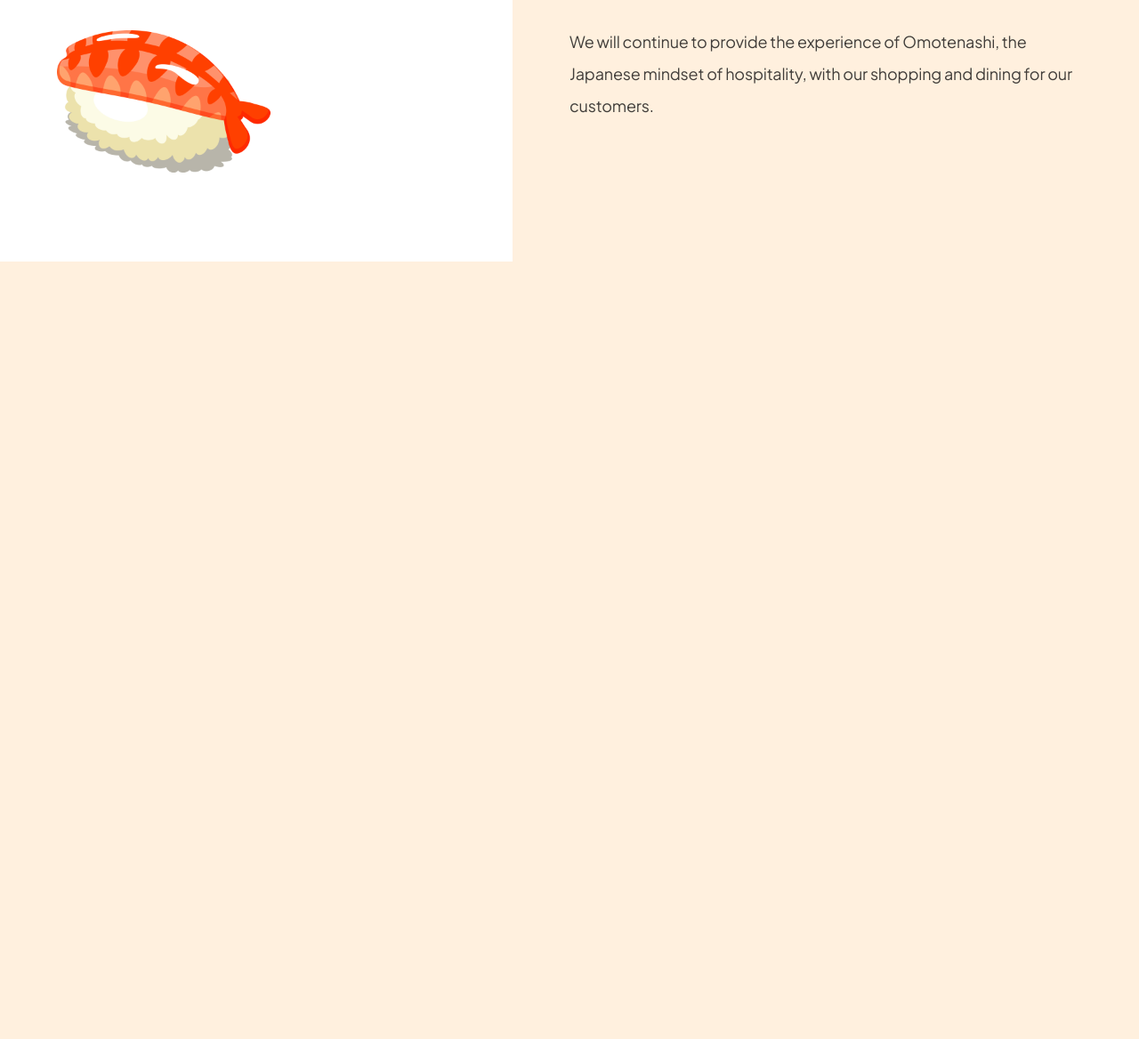
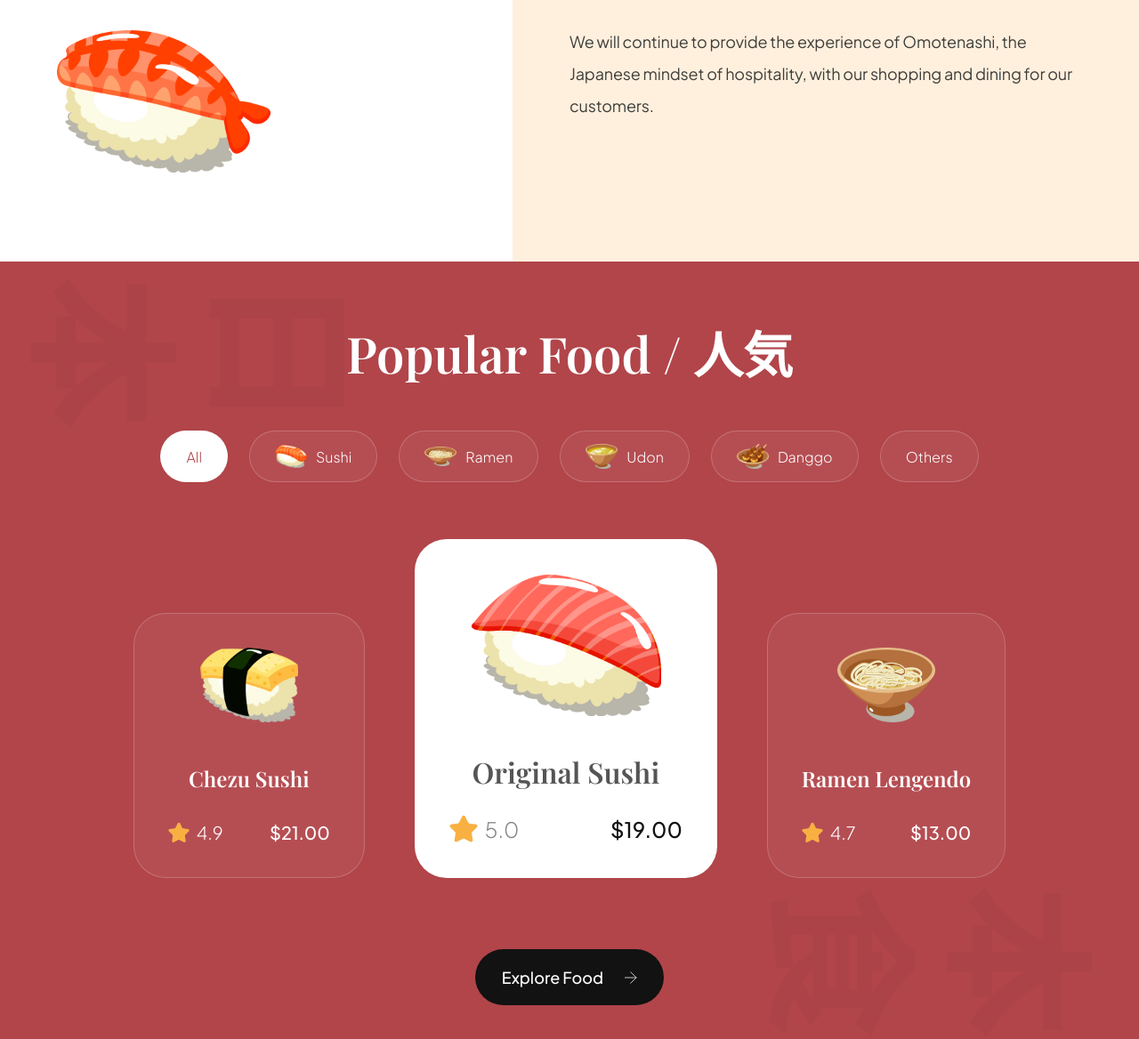
Before and after one commit to Mmah-Zombo/Sushi, a website built with Vite: page index.html in a window 1280 px wide. Shown: the part 1224-2392 px from the top of the page at 89% size. Before the commit the page ends 1518 px from the top, so only its background shows below. Built offline with nearby package versions, Linux system fonts and the light colour scheme; files whose address does not match are found by name.

Commit message:
Make Catalogue Section

```diff
--- a/css/sections/hero.css
+++ b/css/sections/hero.css
@@ -30,7 +30,7 @@
     position: absolute;
     bottom: 0;
     padding: 20px;
-    font-family: var( --playfair-display);
+    font-family: var(--playfair-display);
     font-weight: 700;
     font-size: 120px;
     line-height: 138px;
--- a/css/sections/popular.css
+++ b/css/sections/popular.css
@@ -0,0 +1,182 @@
+.popular-foods {
+    padding: 64px;
+    display: flex;
+    flex-direction: column;
+    background-color: var(--primary-color);
+    background-image: url("../../assets/popular_bg.png");
+    background-position: center;
+    background-repeat: no-repeat;
+    background-size: contain;
+    overflow: hidden;
+}
+
+.popular-foods__title {
+    font-size: 56px;
+    font-family: var(--playfair-display);
+    font-weight: 600;
+    line-height: 78px;
+    color: #fff;
+    text-align: center;
+}
+
+.popular-foods__filters {
+    margin-top: 48px;
+    max-width: 100%;
+    overflow-x: auto;
+    display: flex;
+    justify-content: center;
+    gap: 24px;
+}
+
+.popular-foods__filter-btn {
+    padding: 10px 28px;
+    display: flex;
+    flex-direction: row;
+    align-items: center;
+    gap: 10px;
+    background: rgba(255, 255, 255, 0.05);
+    border: 1px solid rgba(255, 255, 255, 0.2);
+    border-radius: 46px;
+    font-size: 16px;
+    font-weight: 300;
+    line-height: 25px;
+    font-family: var(--plus-jakarta-sans);
+    color: #fff;
+    cursor: pointer;
+}
+
+.popular-foods__filter-btn img{
+    width: 36px;
+    height: 36px;
+    object-fit: contain;
+}
+
+.popular-foods__filter-btn.active {
+    background: #fff;
+    color: var(--primary-color);
+}
+
+.popular-foods__filter-btn:hover {
+    background: #fff;
+    color: var(--primary-color);
+}
+
+.popular-foods__catalogue {
+    margin-top: 64px;
+    display: flex;
+    justify-content: center;
+    align-items: flex-end;
+    flex-wrap: wrap;
+    gap: 56px;
+}
+
+.popular-foods__btn {
+    width: fit-content;
+    padding: 20px 30px;
+    margin: 80px auto 0;
+    font-weight: 500;
+    font-size: 18px;
+    line-height: 23px;
+    font-family: var(--plus-jakarta-sans);
+    color: #fff;
+    border: none;
+    outline: none;
+    background: var(--secondary-color);
+    border-radius: 64px;
+    cursor: pointer;
+}
+
+.popular-foods__btn img {
+    width: 14px;
+    height: 14px;
+    object-fit: contain;
+    margin-left: 21px;
+}
+
+.popular-foods__card {
+    padding: 38px;
+    min-width: 260px;
+    height: fit-content;
+    display: flex;
+    align-items: center;
+    flex-direction: column;
+    border-radius: 36px;
+    background: rgba(255, 255, 255, 0.05);
+    border: 1px solid rgba(255, 255, 255, 0.2);
+}
+
+.popular-foods__card-image {
+    width: 110px;
+    height: 84px;
+}
+
+.popular-foods__card-title {
+    margin-top: 47px;
+    font-weight: 600;
+    font-size: 24px;
+    line-height: 32px;
+    font-family: var(--playfair-display);
+    color: #fff;
+    text-align: center;
+}
+
+.popular-foods__card-details {
+    width: 100%;
+    margin-top: 32px;
+}
+
+.popular-foods__card-rating {
+    display: flex;
+    align-items: center;
+    gap: 8px;
+}
+
+.popular-foods__card-rating img {
+    width: 24px;
+    height: 24px;
+    object-fit: contain;
+}
+
+.popular-foods__card-rating p {
+    font-size: 20px;
+    font-weight: 300;
+    font-family: var(--plus-jakarta-sans);
+    color: #fff;
+}
+
+.popular-foods__card-price {
+    font-size: 20px;
+    font-weight: 500;
+    font-family: var(--plus-jakarta-sans);
+    color: #fff;
+}
+
+.popular-foods__card.active-card {
+    background: #fff;
+    min-width: 340px;
+}
+
+.popular-foods__card.active-card .popular-foods__card-image {
+    width: 214px;
+    height: 160px;
+}
+
+.popular-foods__card.active-card .popular-foods__card-title {
+    color: var(--black-500);
+    font-size: 32px;
+}
+
+.popular-foods__card.active-card .popular-foods__card-rating img {
+    width: 32px;
+    height: 32px;
+}
+
+.popular-foods__card.active-card .popular-foods__card-rating p {
+    font-size: 24px;
+    color: var(--gray-100);
+}
+
+.popular-foods__card.active-card .popular-foods__card-price {
+    font-size: 24px;
+    color: var(--secondary-color);
+}
--- a/index.html
+++ b/index.html
@@ -102,6 +102,67 @@
     </div>
    </section>
 
+   <section class="popular-foods" id="menu">
+     <h2 class="popular-foods__title">Popular Food / 人気</h2>
+     <div class="popular-foods__filters sushi__hide-scrollbar">
+      <button class="popular-foods__filter-btn active">All</button>
+      <button class="popular-foods__filter-btn">
+        <img src="assets/sushi-9.png" alt="sushi9"> Sushi
+      </button>
+      <button class="popular-foods__filter-btn">
+        <img src="assets/sushi-8.png" alt="sushi9"> Ramen
+      </button>
+      <button class="popular-foods__filter-btn">
+        <img src="assets/sushi-7.png" alt="sushi9"> Udon
+      </button>
+      <button class="popular-foods__filter-btn">
+        <img src="assets/sushi-6.png" alt="sushi9"> Danggo
+      </button>
+      <button class="popular-foods__filter-btn">Others</button>
+     </div>
+
+     <div class="popular-foods__catalogue">
+      <article class="popular-foods__card">
+        <img class="popular-foods__card-image" src="assets/sushi-12.png" alt="sushi12">
+        <h4 class="popular-foods__card-title">Chezu Sushi</h4>
+        <div class="popular-foods__card-details flex-between">
+          <div class="popular-foods__card-rating">
+            <img src="assets/star.svg" alt="star">
+            <p>4.9</p>
+          </div>
+          <p class="popular-foods__card-price">$21.00</p>
+        </div>
+      </article>
+      <article class="popular-foods__card active-card">
+        <img class="popular-foods__card-image" src="assets/sushi-11.png" alt="sushi11">
+        <h4 class="popular-foods__card-title">Original Sushi</h4>
+        <div class="popular-foods__card-details flex-between">
+          <div class="popular-foods__card-rating">
+            <img src="assets/star.svg" alt="star">
+            <p>5.0</p>
+          </div>
+          <p class="popular-foods__card-price">$19.00</p>
+        </div>
+      </article>
+      <article class="popular-foods__card">
+        <img class="popular-foods__card-image" src="assets/sushi-10.png" alt="sushi10">
+        <h4 class="popular-foods__card-title">Ramen Lengendo</h4>
+        <div class="popular-foods__card-details flex-between">
+          <div class="popular-foods__card-rating">
+            <img src="assets/star.svg" alt="star">
+            <p>4.7</p>
+          </div>
+          <p class="popular-foods__card-price">$13.00</p>
+        </div>
+      </article>
+     </div>
+
+     <button class="popular-foods__btn">
+      Explore Food
+      <img src="assets/arrow-right.svg" alt="arrow-right">
+     </button>
+   </section>
+
   <script src="/js/script.js" type="module"></script>
 </body>
 </html>
```
